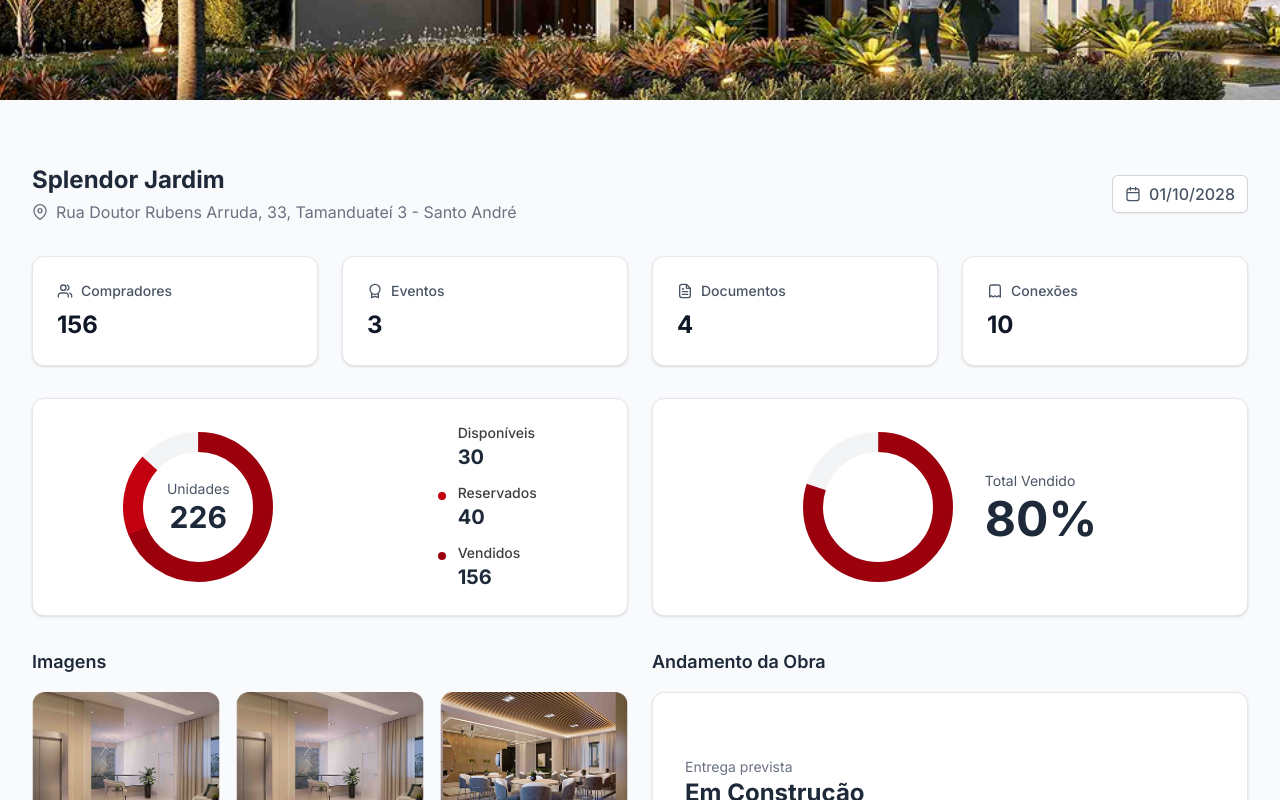
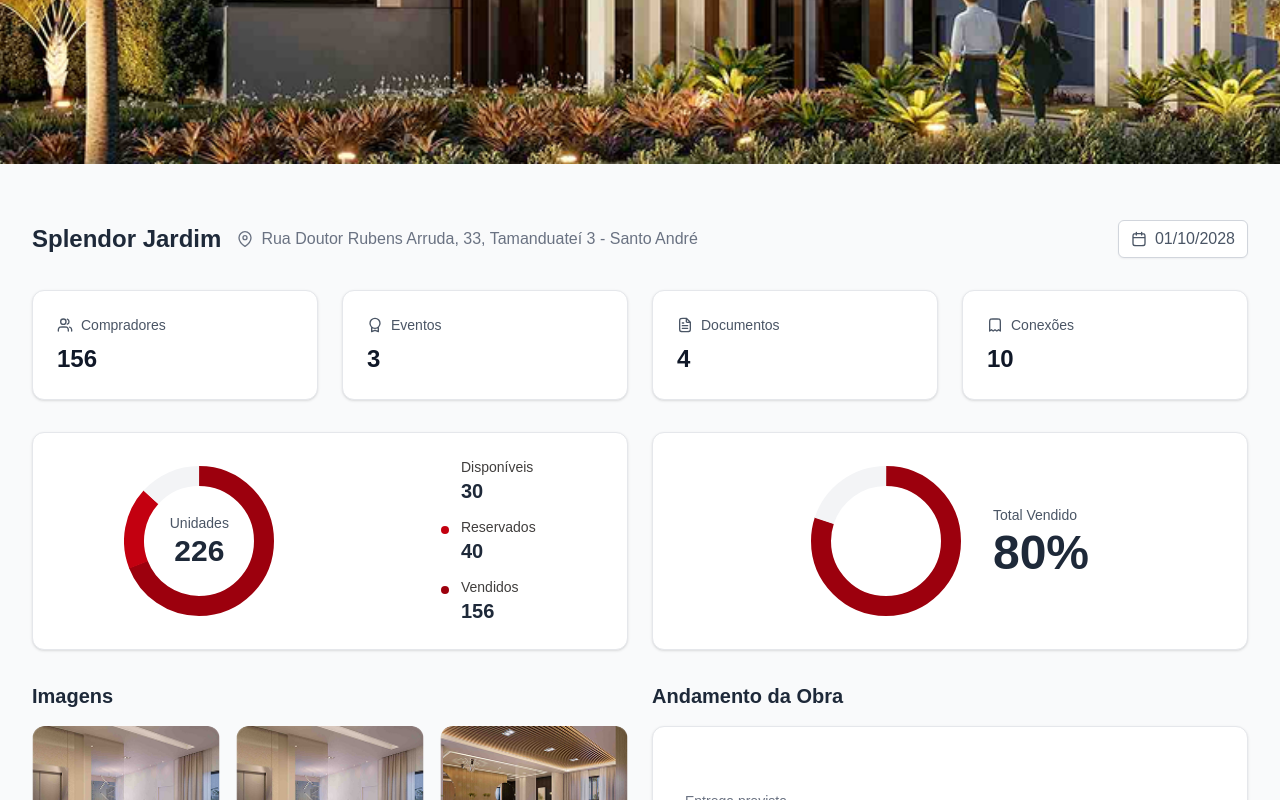
Before and after one commit to thuansilva/desafio-contrutora-patriani, a Next.js app: page / in a window 1280 px wide. Shown: the part 300-1100 px from the top of the page. Built offline with nearby package versions, Linux system fonts and the light colour scheme.

Commit message:
fix: Ajuste de layout

```diff
--- a/src/app/page.tsx
+++ b/src/app/page.tsx
@@ -22,10 +22,7 @@ const cardsListStats = [
 
 export default function App() {
   return (
-    <div
-      className="min-h-screen bg-gray-50 font-sans"
-      style={{ fontFamily: "'Inter', sans-serif" }}
-    >
+    <div className="min-h-screen bg-gray-50 font-sans">
       <style>
         {`@import url('https://fonts.googleapis.com/css2?family=Inter:wght@400;500;600;700&display=swap')`}
       </style>
@@ -40,32 +37,32 @@ export default function App() {
         <img
           src="./header.png"
           alt="Imagem do empreendimento Splendor Jardim"
-          className="w-full h-48 sm:h-64 md:h-80 object-cover"
+          className="w-full h-48 sm:h-64 md:h-80 lg:h-96 object-cover"
         />
       </div>
 
-      <main className="max-w-7xl mx-auto p-4 sm:p-6 lg:p-8 mt-8">
-        <div className=" mb-8">
+      <main className="max-w-7xl mx-auto p-4 sm:p-6 lg:p-8 mt-6">
+        <div className="mb-8">
           <div className="flex flex-col sm:flex-row justify-between items-start sm:items-center mb-4">
-            <div>
-              <h2 className="text-2xl font-bold leading-8 text-gray-800">
+            <div className="flex flex-col sm:flex-row sm:items-center gap-2 sm:gap-4">
+              <h2 className="text-xl sm:text-2xl font-bold leading-7 sm:leading-8 text-gray-800">
                 Splendor Jardim
               </h2>
-              <div className="flex items-center text-gray-500 mt-1">
-                <MapPinIcon className="w-4 h-4 mr-2" />
+              <div className="flex items-center text-sm sm:text-base text-gray-500 mt-1 sm:mt-0">
+                <MapPinIcon className="w-4 h-4 mr-1 sm:mr-2" />
                 <span>
                   Rua Doutor Rubens Arruda, 33, Tamanduateí 3 - Santo André
                 </span>
               </div>
             </div>
-            <div className="flex items-center text-gray-600 font-medium mt-3 sm:mt-0 bg-white px-3 py-1.5 rounded-md border border-gray-300 shadow-[0_1px_2px_rgba(16,24,40,0.05)]">
+            <div className="flex items-center text-sm sm:text-base text-gray-600 font-medium mt-3 sm:mt-0 bg-white px-3 py-1.5 rounded-md border border-gray-300 shadow-[0_1px_2px_rgba(16,24,40,0.05)]">
               <CalendarIcon className="w-4 h-4 mr-2" />
               <span>01/10/2028</span>
             </div>
           </div>
         </div>
 
-        <div className="grid grid-cols-1 sm:grid-cols-2 md:grid-cols-4 gap-6 mb-8">
+        <div className="grid grid-cols-1 sm:grid-cols-2 md:grid-cols-4 gap-4 sm:gap-6 mb-8">
           {cardsListStats.map((stat, index) => (
             <StatCard
               key={index}
@@ -82,13 +79,13 @@ export default function App() {
 
         <div className="grid grid-cols-1 lg:grid-cols-2 gap-6">
           <div>
-            <h2 className="text-lg font-semibold text-gray-800 mb-4">
+            <h2 className="text-lg sm:text-xl font-semibold text-gray-800 mb-4">
               Imagens
             </h2>
             <ImageGallery />
           </div>
           <div>
-            <h2 className="text-lg font-semibold text-gray-800 mb-4">
+            <h2 className="text-lg sm:text-xl font-semibold text-gray-800 mb-4">
               Andamento da Obra
             </h2>
             <ConstructionProgress />
```
